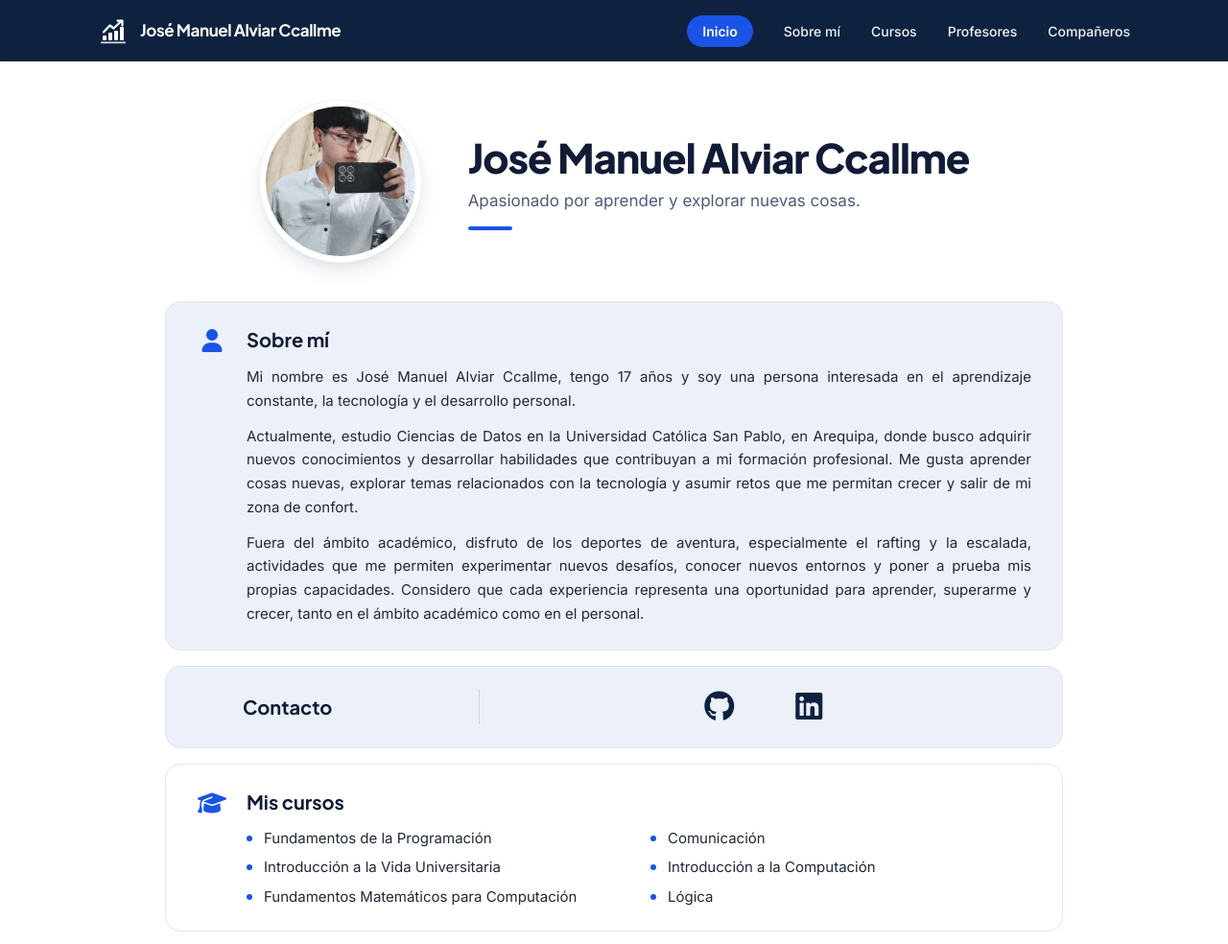
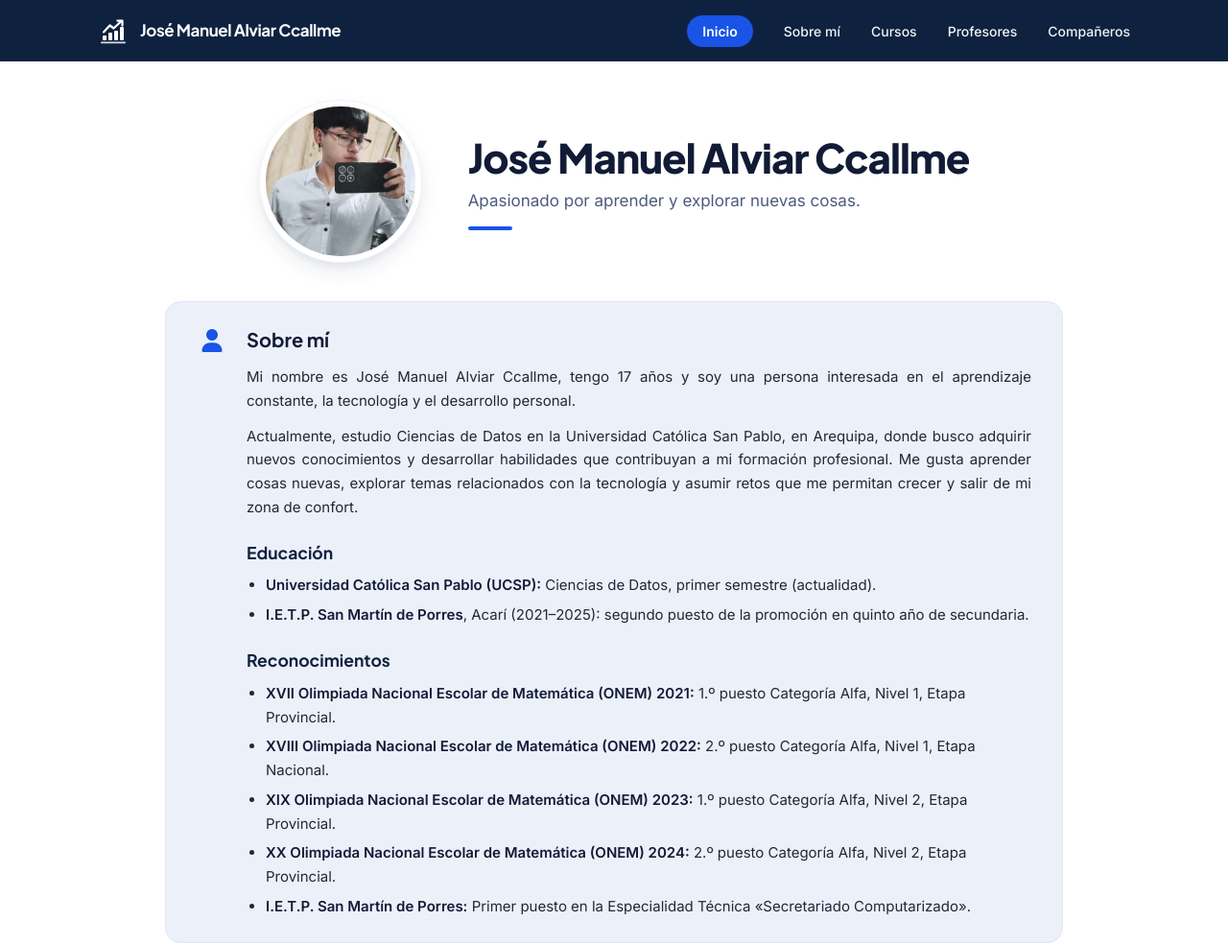
Before and after one commit to josealviar-acc/josealviar-acc.github.io, a plain HTML site: page index.html in a window 1280 px wide. Shown: the top 984 px of the page at 96% size. Drawn offline with nearby package versions, Linux system fonts and the light colour scheme.

Commit message:
Update index.html

```diff
--- a/index.html
+++ b/index.html
@@ -153,9 +153,43 @@
                             <p>
                                 Actualmente, estudio Ciencias de Datos en la Universidad Católica San Pablo, en Arequipa, donde busco adquirir nuevos conocimientos y desarrollar habilidades que contribuyan a mi formación profesional. Me gusta aprender cosas nuevas, explorar temas relacionados con la tecnología y asumir retos que me permitan crecer y salir de mi zona de confort.
                             </p>
-                            <p>
-                                Fuera del ámbito académico, disfruto de los deportes de aventura, especialmente el rafting y la escalada, actividades que me permiten experimentar nuevos desafíos, conocer nuevos entornos y poner a prueba mis propias capacidades. Considero que cada experiencia representa una oportunidad para aprender, superarme y crecer, tanto en el ámbito académico como en el personal.
-                            </p>
+
+                            <div class="pt-2">
+                                <h3 class="text-[16.5px] sm:text-[17.5px] font-bold text-[#0e2240] mb-2">
+                                    Educación
+                                </h3>
+                                <ul class="list-disc pl-5 space-y-1.5 text-left">
+                                    <li>
+                                        <strong class="font-semibold text-[#111b36]">Universidad Católica San Pablo (UCSP):</strong> Ciencias de Datos, primer semestre (actualidad).
+                                    </li>
+                                    <li>
+                                        <strong class="font-semibold text-[#111b36]">I.E.T.P. San Martín de Porres</strong>, Acarí (2021–2025): segundo puesto de la promoción en quinto año de secundaria.
+                                    </li>
+                                </ul>
+                            </div>
+
+                            <div class="pt-2">
+                                <h3 class="text-[16.5px] sm:text-[17.5px] font-bold text-[#0e2240] mb-2">
+                                    Reconocimientos
+                                </h3>
+                                <ul class="list-disc pl-5 space-y-1.5 text-left">
+                                    <li>
+                                        <strong class="font-semibold text-[#111b36]">XVII Olimpiada Nacional Escolar de Matemática (ONEM) 2021:</strong> 1.º puesto Categoría Alfa, Nivel 1, Etapa Provincial.
+                                    </li>
+                                    <li>
+                                        <strong class="font-semibold text-[#111b36]">XVIII Olimpiada Nacional Escolar de Matemática (ONEM) 2022:</strong> 2.º puesto Categoría Alfa, Nivel 1, Etapa Nacional.
+                                    </li>
+                                    <li>
+                                        <strong class="font-semibold text-[#111b36]">XIX Olimpiada Nacional Escolar de Matemática (ONEM) 2023:</strong> 1.º puesto Categoría Alfa, Nivel 2, Etapa Provincial.
+                                    </li>
+                                    <li>
+                                        <strong class="font-semibold text-[#111b36]">XX Olimpiada Nacional Escolar de Matemática (ONEM) 2024:</strong> 2.º puesto Categoría Alfa, Nivel 2, Etapa Provincial.
+                                    </li>
+                                    <li>
+                                        <strong class="font-semibold text-[#111b36]">I.E.T.P. San Martín de Porres:</strong> Primer puesto en la Especialidad Técnica «Secretariado Computarizado».
+                                    </li>
+                                </ul>
+                            </div>
                         </div>
                     </div>
                 </div>
```
